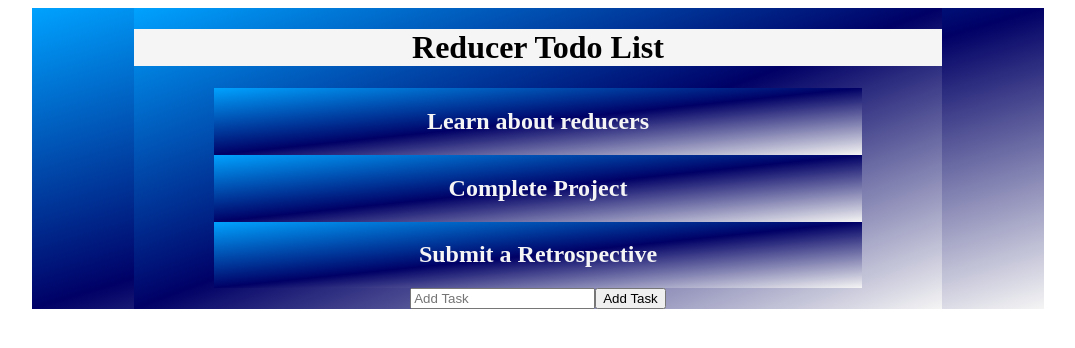
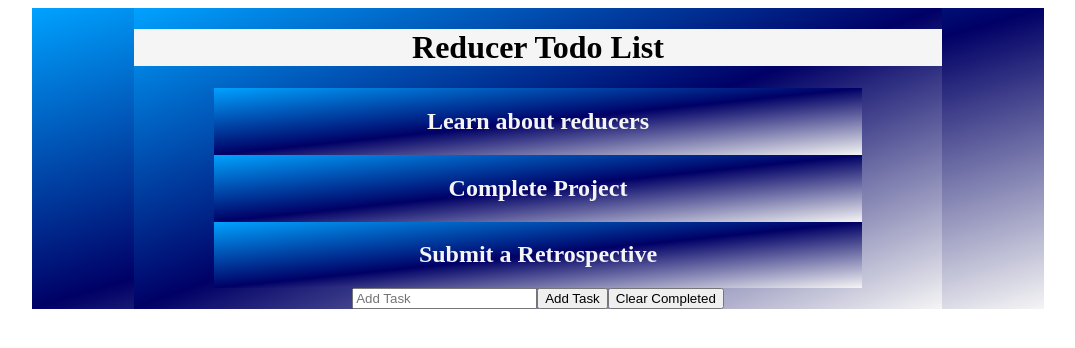
Before and after one commit to bloominstituteoftechnology/reducer-todo, a React (Create React App) app in the folder todo/: page / in a window 1280 px wide. Shown: the top 348 px of the page, without its empty margins (102-1177 px from the left). Built offline with nearby package versions, Linux system fonts and the light colour scheme.

Commit message:
completed Step 3 add todo

```diff
--- a/todo/src/components/TodoForm.js
+++ b/todo/src/components/TodoForm.js
@@ -25,6 +25,9 @@ const TodoForm = (props) => {
             <button>
                 Add Task
             </button>
+            <button>
+                Clear Completed
+            </button>
         </form>
     );
 }
--- a/todo/src/components/reducers/TodoReducer.js
+++ b/todo/src/components/reducers/TodoReducer.js
@@ -23,15 +23,12 @@ export const TodoReducer = (state, action) => {
     switch (action.type) {
         case 'ADD_TASK':
             return {
-                ...state,
-                tasks: [{
-                    ...state.tasks,
+                tasks: [...state.tasks,
+                {
                     item: action.payload,
-                    completed: false,
-                    id: Date.now(),
+                    completed: false, id:
+                        Date.now(),
                 }]
-
-
             };
         default:
             return state;
```
